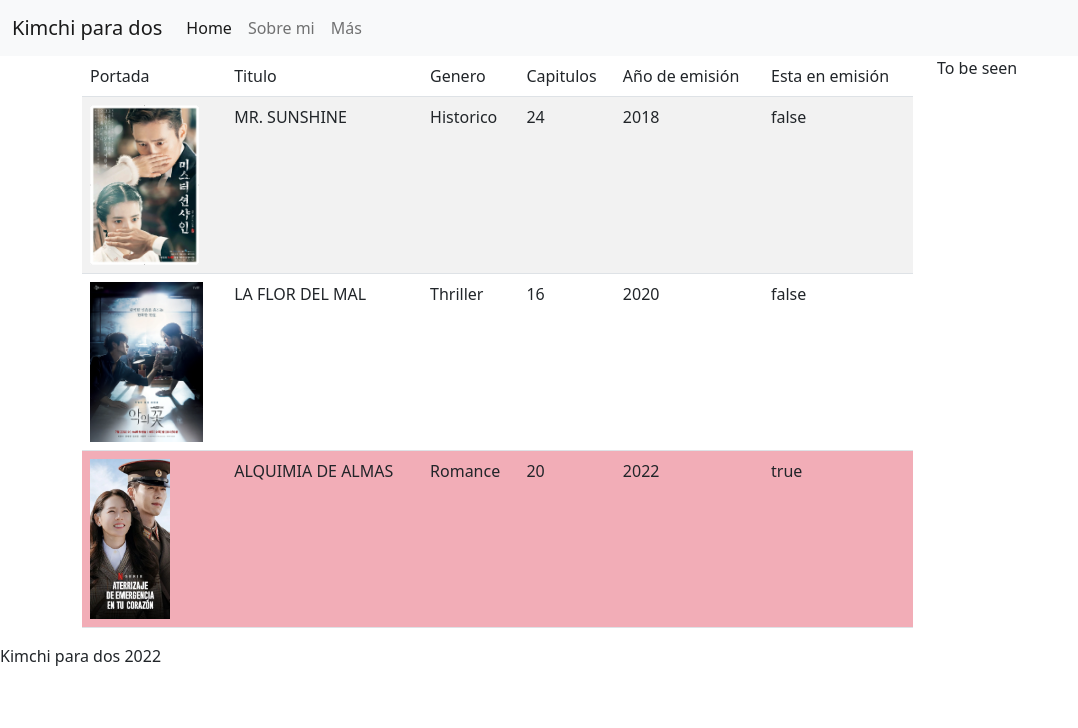
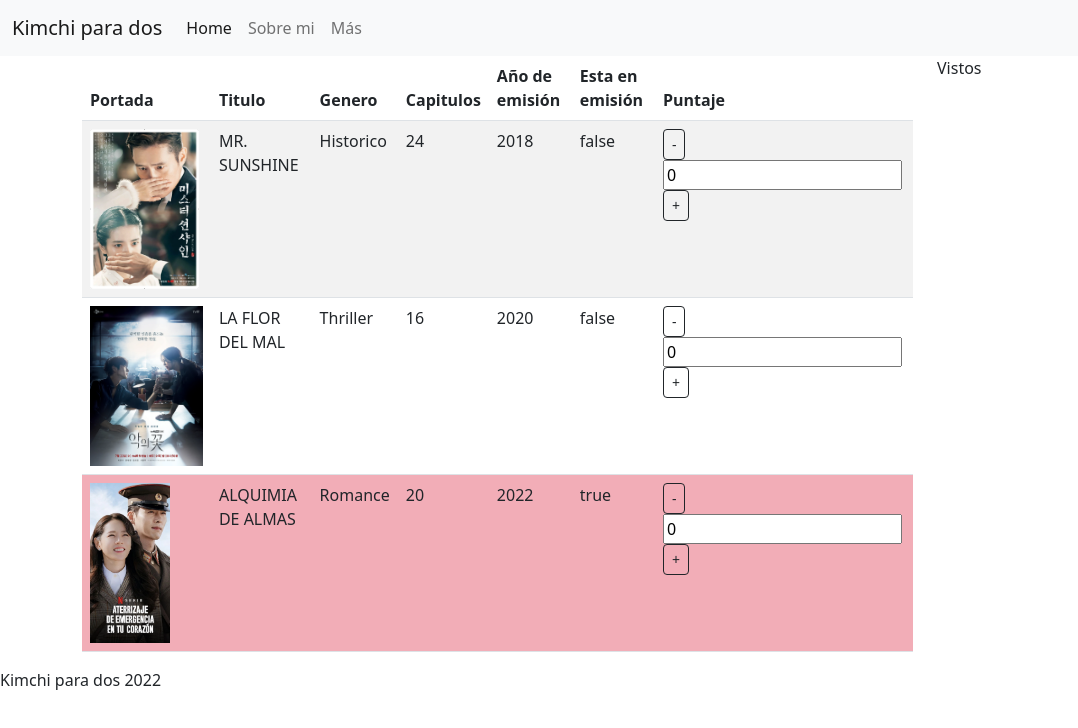
Before and after one commit to FFernandez3/ProyectoAngular, an Angular app: page / in a window 1280 px wide. Shown: the top 728 px of the page, without its empty margins (0-1078 px from the left). Built offline with nearby package versions, Linux system fonts and the light colour scheme.

Commit message:
Agrego parte de incrementar o decrementar cantidad

```diff
--- a/src/app/app.component.html
+++ b/src/app/app.component.html
@@ -16,7 +16,7 @@
 <div class="container">
   <div class="row">
     <div class="col-9"><app-kdrama-list></app-kdrama-list></div>
-    <div class="col-3">To be seen</div>
+    <div class="col-3">Vistos</div>
   </div>
 </div>
 <footer>{{title}} 2022</footer>
--- a/src/app/app.module.ts
+++ b/src/app/app.module.ts
@@ -4,6 +4,7 @@ import { BrowserModule } from '@angular/platform-browser';
 import { AppRoutingModule } from './app-routing.module';
 import { AppComponent } from './app.component';
 import { KdramaListComponent } from './kdrama-list/kdrama-list.component';
+import { FormsModule } from '@angular/forms';
 
 @NgModule({
   declarations: [
@@ -12,7 +13,8 @@ import { KdramaListComponent } from './kdrama-list/kdrama-list.component';
   ],
   imports: [
     BrowserModule,
-    AppRoutingModule
+    AppRoutingModule,
+    FormsModule,
   ],
   providers: [],
   bootstrap: [AppComponent]
--- a/src/app/kdrama-list/Kdrama.ts
+++ b/src/app/kdrama-list/Kdrama.ts
@@ -5,5 +5,6 @@ export interface Kdrama{
     anio: number;
     imagen: string;
     emision:boolean;
+    puntaje:number;
 
 }
--- a/src/app/kdrama-list/kdrama-list.component.html
+++ b/src/app/kdrama-list/kdrama-list.component.html
@@ -1,12 +1,13 @@
 <table class="table table-striped">
     <thead>
         <tr>
-            <td>Portada</td>
-            <td>Titulo</td>
-            <td>Genero</td>
-            <td>Capitulos</td>
-            <td>Año de emisión</td>
-            <td>Esta en emisión</td>
+            <th>Portada</th>
+            <th>Titulo</th>
+            <th>Genero</th>
+            <th>Capitulos</th>
+            <th>Año de emisión</th>
+            <th>Esta en emisión</th>
+            <th>Puntaje</th>
         </tr>
     </thead>
     <tbody>
@@ -17,6 +18,11 @@
             <td>{{kdrama.capitulos}}</td>
             <td>{{kdrama.anio}}</td>
             <td>{{kdrama.emision}}</td>
+            <td>
+                <button class="btn btn-outline-dark btn-sm" (click)="bajarPuntaje(kdrama)">-</button>
+                <input type="number" [(ngModel)]="kdrama.puntaje" (keyup)="cambiarPuntaje($event, kdrama)">
+                <button class="btn btn-outline-dark btn-sm" (click)="subirPuntaje(kdrama)">+</button>
+            </td>
         </tr>
 
     </tbody>
--- a/src/app/kdrama-list/kdrama-list.component.ts
+++ b/src/app/kdrama-list/kdrama-list.component.ts
@@ -16,6 +16,7 @@ export class KdramaListComponent implements OnInit {
       anio:2018,
       imagen:"assets/img/mrSunshine.webp",
       emision:false,
+      puntaje:0,
     },
     {
       titulo:"la flor del mal",
@@ -24,6 +25,7 @@ export class KdramaListComponent implements OnInit {
       anio:2020,
       imagen:"assets/img/laFlorDelMal.webp",
       emision:false,
+      puntaje:0,
     },
     {
       titulo:"alquimia de almas",
@@ -32,6 +34,7 @@ export class KdramaListComponent implements OnInit {
       anio:2022,
       imagen:"assets/img/aterrizaje.webp",
       emision:true,
+      puntaje:0,
     },
 
   ];
@@ -40,4 +43,22 @@ export class KdramaListComponent implements OnInit {
   ngOnInit(): void {
   }
 
+  subirPuntaje(kdrama :Kdrama): void{
+    if (kdrama.puntaje<10)
+    kdrama.puntaje++;
+
+  }
+  bajarPuntaje(kdrama :Kdrama): void{
+    if (kdrama.puntaje>0){
+      kdrama.puntaje--;
+    }
+
+
+  }
+  cambiarPuntaje(event:Event, kdrama:Kdrama): void{
+
+
+    console.log(event);
+  }
+
 }
```
